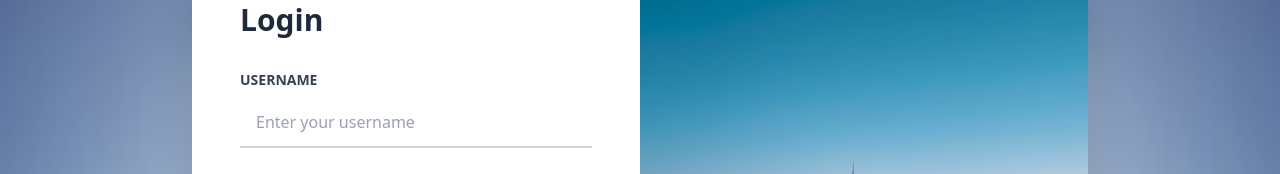
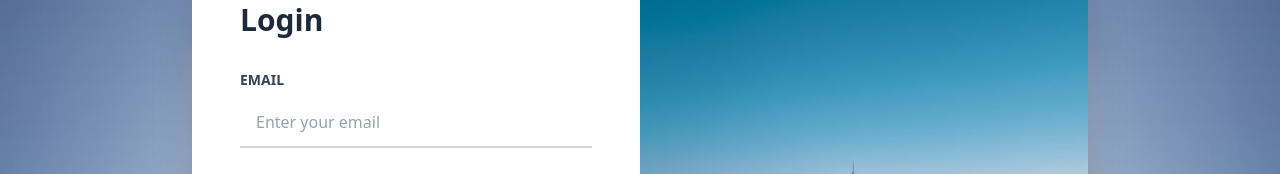
Before and after one commit to om-sonwane15/Event-booking-system---Team-Project, a React (Vite) app in the folder frontend/: page /login in a window 1280 px wide. Shown: the part 206-380 px from the top of the page. Built offline with nearby package versions, Linux system fonts and the light colour scheme.

Commit message:
Login Page Updated

```diff
--- a/frontend/src/Pages/Login.jsx
+++ b/frontend/src/Pages/Login.jsx
@@ -9,7 +9,7 @@ import {
 
 const LoginPage = () => {
   const [formData, setFormData] = useState({
-    username: "",
+    email: "",
     password: "",
     rememberMe: false,
   });
@@ -35,14 +35,12 @@ const LoginPage = () => {
     try {
       const response = await axios.post("/api/login", formData);
 
-      // Simulate storing token or session
       if (formData.rememberMe) {
         localStorage.setItem("user", JSON.stringify(response.data));
       } else {
         sessionStorage.setItem("user", JSON.stringify(response.data));
       }
 
-      // Redirect to dashboard
       navigate("/dashboard");
     } catch (error) {
       setErrorMsg("Invalid credentials. Please try again.");
@@ -54,7 +52,6 @@ const LoginPage = () => {
   return (
     <div
       className="min-h-screen w-full flex items-center justify-center bg-cover bg-center bg-no-repeat"
-
       style={{
         backgroundImage: `url('/spotlight.jpg')`,
       }}
@@ -66,26 +63,26 @@ const LoginPage = () => {
             <h1 className="text-3xl font-bold text-gray-800 mb-8">Login</h1>
 
             <form onSubmit={handleSubmit} className="space-y-6">
-              {/* Username */}
+              {/* Email */}
               <div>
                 <label
-                  htmlFor="username"
+                  htmlFor="email"
                   className="block text-sm font-semibold text-gray-700 mb-2"
                 >
-                  USERNAME
+                  EMAIL
                 </label>
                 <div className="relative">
                   <input
-                    type="text"
-                    id="username"
-                    name="username"
-                    value={formData.username}
+                    type="email"
+                    id="email"
+                    name="email"
+                    value={formData.email}
                     onChange={handleInputChange}
                     required
                     className="w-full px-4 py-3 border-b-2 border-gray-300 focus:border-cyan-400 outline-none bg-transparent text-gray-700 placeholder-gray-400"
-                    placeholder="Enter your username"
+                    placeholder="Enter your email"
                   />
-                  {formData.username && (
+                  {formData.email && (
                     <AiOutlineCheck className="absolute right-3 top-3 text-cyan-400 text-xl" />
                   )}
                 </div>
@@ -191,7 +188,7 @@ const LoginPage = () => {
           <div
             className="h-full bg-cover bg-center rounded-r-3xl"
             style={{
-              backgroundImage: `url('../public/downloaded-image.jpg`,
+              backgroundImage: `url('../public/downloaded-image.jpg')`,
             }}
           />
         </div>
```
